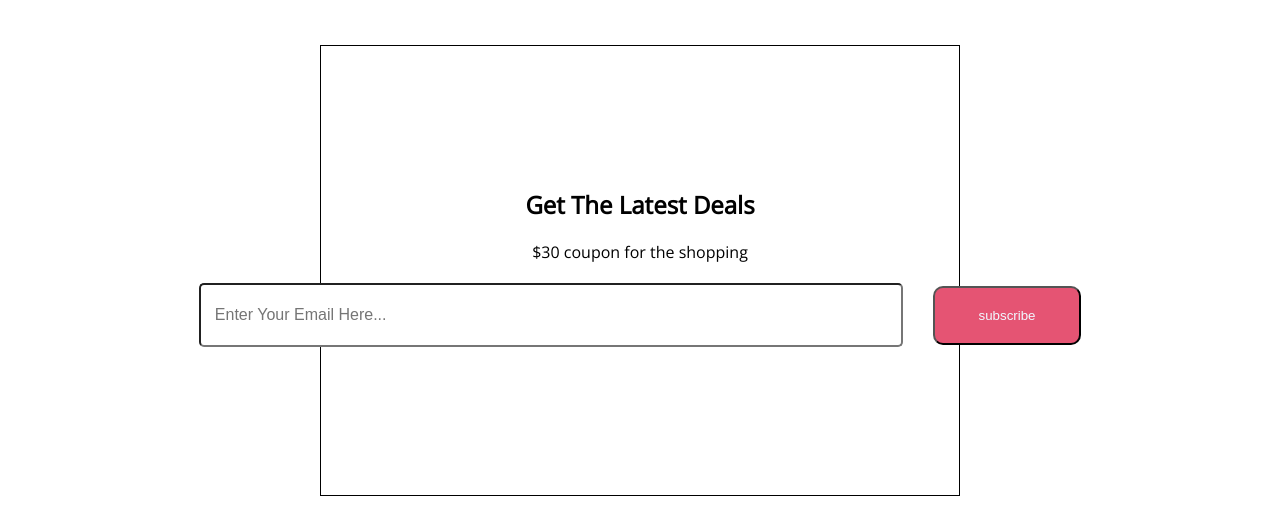
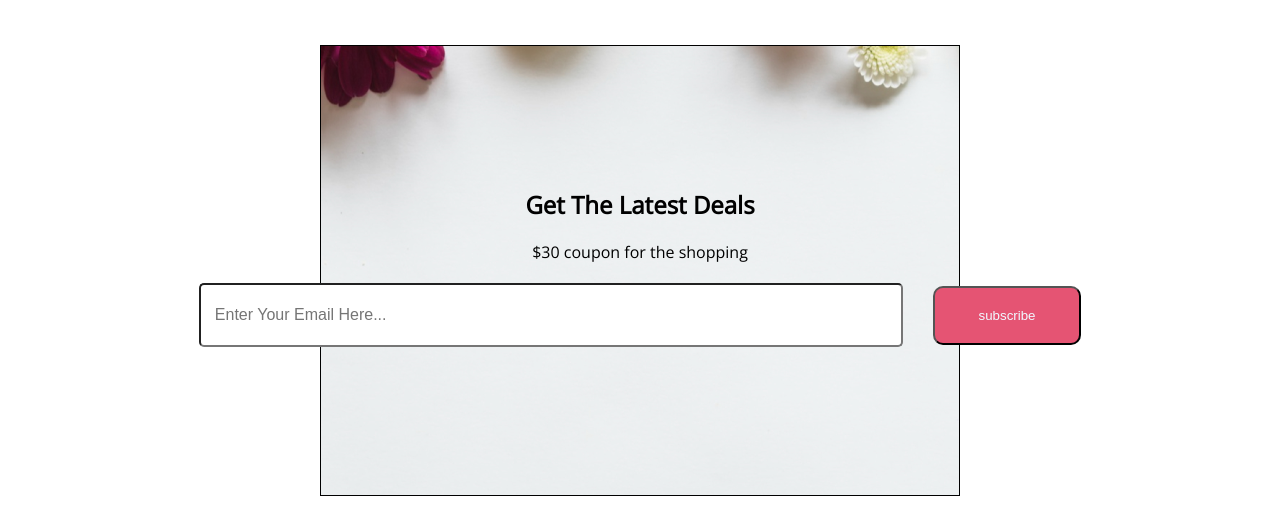
Before and after one commit to Anindya2020/Flower-shop-project, a plain HTML site: page index.html in a window 1280 px wide. Shown: the part 3199-3712 px from the top of the page. Drawn offline with nearby package versions, Linux system fonts and the light colour scheme; the site is published under a folder, as on GitHub Pages, so addresses that start at the root find nothing.

Commit message:
9  commit

```diff
--- a/flower.css
+++ b/flower.css
@@ -182,7 +182,7 @@ color: aliceblue;
 }
 .latest{
 
-background-image: url("/Backimg/Rectangle\ 9.png");
+background-image: url("Backimg/Rectangle\ 9.png");
 height: 449px;
 width: 1440;
 margin:  20px 320px;
```
